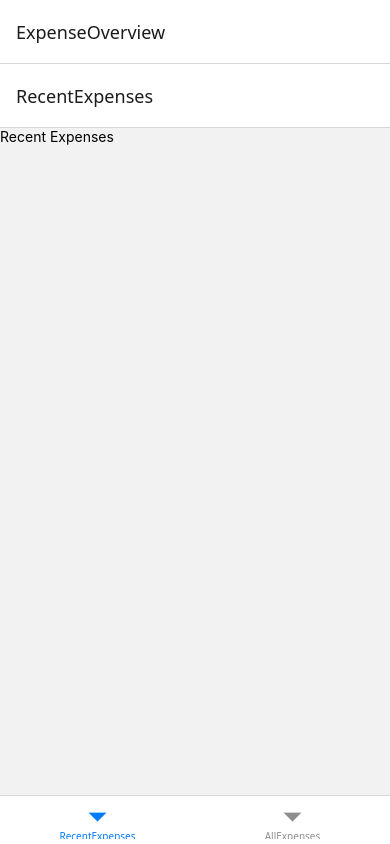
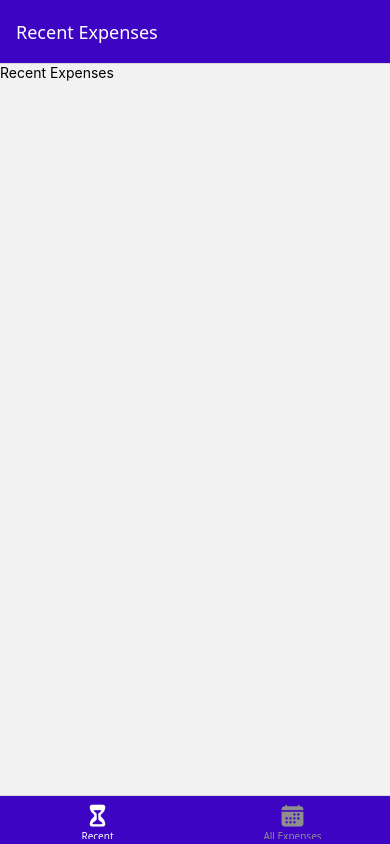
Before and after one commit to W-P-N/expense-tracker, a React Native app: screen / in a window 390 px wide. Built offline with nearby package versions, Linux system fonts and the light colour scheme.

Commit message:
Base header styling and icons

```diff
--- a/App.js
+++ b/App.js
@@ -5,6 +5,8 @@ import { createBottomTabNavigator } from '@react-navigation/bottom-tabs';
 import ManageExpense from './screens/ManageExpense';
 import RecentExpenses from './screens/RecentExpenses';
 import AllExpenses from './screens/AllExpenses';
+import { GlobalStyles } from './constants/styles';
+import { Ionicons } from '@expo/vector-icons';
 
 const Stack = createNativeStackNavigator();
 const BottomTab = createBottomTabNavigator();
@@ -12,9 +14,34 @@ const BottomTab = createBottomTabNavigator();
 // Nested Tab Navigator
 function ExpenseOverView() {
 	return (
-		<BottomTab.Navigator>
-			<BottomTab.Screen name='RecentExpenses' component={RecentExpenses}/>
-			<BottomTab.Screen name='AllExpenses' component={AllExpenses} />
+		<BottomTab.Navigator
+			screenOptions={{
+				headerStyle: { backgroundColor: GlobalStyles.colors.primary500 },
+				headerTintColor: 'white',
+				tabBarStyle: { backgroundColor: GlobalStyles.colors.primary500 },
+				tabBarActiveTintColor: 'white'
+			}}
+		>
+			<BottomTab.Screen
+				name='RecentExpenses'
+				component={RecentExpenses}
+				options={{
+					title: 'Recent Expenses',
+					tabBarLabel: 'Recent',
+					tabBarIcon: ({color, size}) => (<Ionicons name='hourglass' color={color} size={size} />)
+				}}
+			/>
+
+			<BottomTab.Screen
+				name='AllExpenses'
+				component={AllExpenses}
+				options={{
+					title: 'All Expenses',
+					tabBarLabel: 'All Expenses',
+					tabBarIcon: ({color, size}) => (<Ionicons name='calendar' color={color} size={size} />)
+				}}
+			/>
+
 		</BottomTab.Navigator>
 	)
 }
@@ -27,8 +54,8 @@ export default function App() {
 				<Stack.Navigator
 					initialRouteName='ExpenseOverview'
 				>
+					<Stack.Screen name='ExpenseOverview' component={ExpenseOverView} options={{headerShown: false}} />
 					<Stack.Screen name='ManageExpense' component={ManageExpense} />
-					<Stack.Screen name='ExpenseOverview' component={ExpenseOverView} />
 				</Stack.Navigator>
       		</NavigationContainer>
     	</>
--- /dev/null
+++ b/constants/styles.js
@@ -0,0 +1,16 @@
+export const GlobalStyles = {
+    colors: {
+        primary50: '#e4d9fd',
+        primary100: '#c6affc',
+        primary200: '#a281f0',
+        primary400: '#5721d4',
+        primary500: '#3e04c3',
+        primary700: '#2d0689',
+        primary800: '#200364',
+        accent500: '#f7bc0c',
+        error50: '#fcc4e4',
+        error500: '#9b095c',
+        gray500: '#39324a',
+        gray700: '#221c30',
+    }
+}
```
